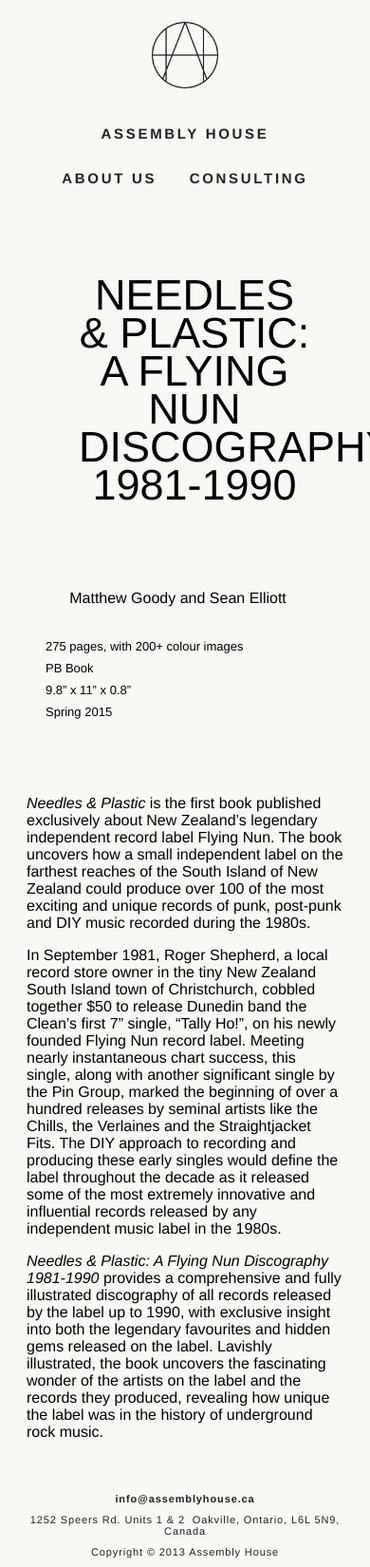
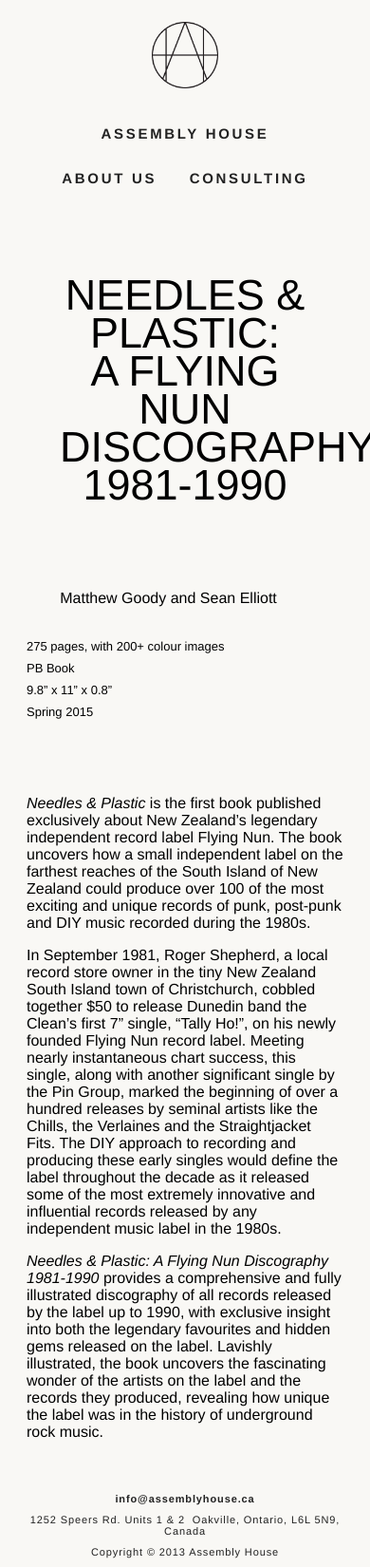
Before and after one commit to darcysaum/assembly-house, a Jekyll site: the page built from books/needles-and-plastic-flying-nun.html, in a window 390 px wide. Shown: the whole page at 95% size. Built offline with Jekyll 4.4.1, drawn with Linux system fonts in a browser that asks for light colours; Markdown is read by kramdown in place of the engine named in the settings.

```diff
--- a/css/main.css
+++ b/css/main.css
@@ -269,7 +269,7 @@
 		margin-left: 0px;
 	}
 
-	.book-page.no-image .authors,  .book-page.no-image .attributes{
+	.book-page.no-image .details, .book-page.no-image .authors,  .book-page.no-image .attributes{
 		margin-left: 0;
 	}
 
```
Also changed, not shown: 1 other file.
